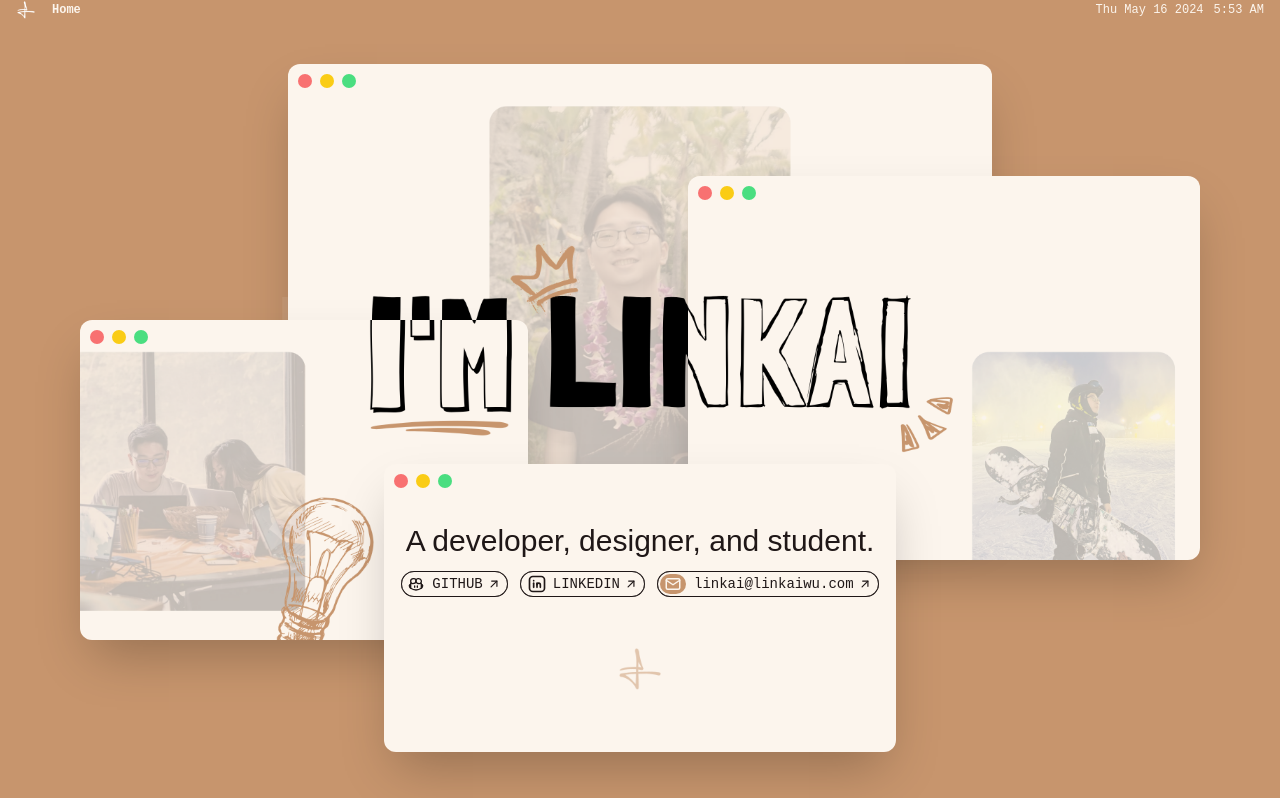
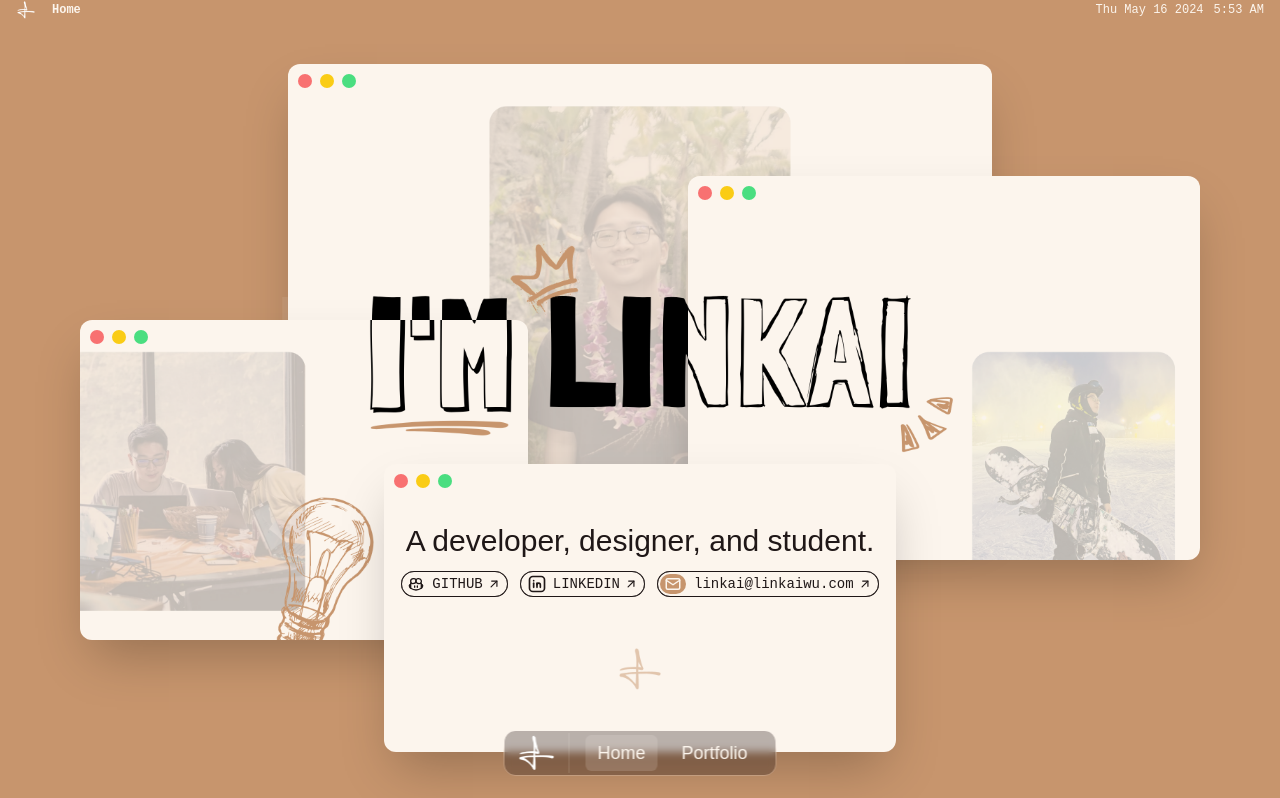
Before and after one commit to linkai101/site, a Next.js app: page / in a window 1280 px wide. Shown: the top 798 px of the page. Built offline with nearby package versions, Linux system fonts and the light colour scheme; a web font is replaced by a local one.

Commit message:
Add navbar

```diff
--- a/app/(dark)/layout.tsx
+++ b/app/(dark)/layout.tsx
@@ -1,4 +1,5 @@
 import '../globals.css';
+import Navbar from '@/components/navbar';
 
 export default function DarkLayout({
   children,
@@ -10,7 +11,10 @@ export default function DarkLayout({
       <head>
         <meta name="viewport" content="width=device-width, initial-scale=1.0"/>
       </head>
-      <body className="bg-dark text-light">{children}</body>
+      <body className="bg-dark text-light">
+        {children}
+        <Navbar/>
+      </body>
     </html>
   )
 }
--- a/app/(light)/layout.tsx
+++ b/app/(light)/layout.tsx
@@ -1,4 +1,5 @@
 import '../globals.css';
+import Navbar from '@/components/navbar';
 
 export default function LightLayout({
   children,
@@ -10,7 +11,10 @@ export default function LightLayout({
       <head>
         <meta name="viewport" content="width=device-width, initial-scale=1.0"/>
       </head>
-      <body className="bg-light text-dark">{children}</body>
+      <body className="bg-light text-dark">
+        {children}
+        <Navbar/>
+      </body>
     </html>
   )
 }
--- /dev/null
+++ b/components/navbar.tsx
@@ -0,0 +1,81 @@
+"use client";
+import Link from "next/link";
+import Image from "next/image";
+import { usePathname } from 'next/navigation';
+import { motion } from 'framer-motion';
+import { cn } from '@/utils/cn';
+
+export default function Navbar({ className, ...rest }: { className?: string; [key: string]: any }) {
+  const pathname = usePathname();
+
+  return (
+    <motion.div
+      className={cn("fixed bottom-6 left-1/2 py-0.5 flex text-light backdrop-blur-sm rounded-xl border border-light/20 overflow-hidden z-20", className)}
+      style={{ boxShadow: "inset 0 0 0 3000px rgba(31, 17, 17, 0.3)" }}
+      initial={{
+        opacity: 0,
+        x: "-50%",
+        y: 100,
+      }}
+      animate={{
+        opacity: 1,
+        x: "-50%",
+        y: 0,
+        transition: {
+          type: "spring",
+          duration: 1,
+          delay: 0.4,
+        }
+      }}
+      {...rest}
+    >
+      <div className="px-3 border-r border-light/15">
+        <div className="h-10 w-10 relative">
+          <Image
+            src="/assets/logo_white.png"
+            alt="Linkai's logo"
+            fill
+          />
+        </div>
+      </div>
+
+      <div className="px-4 py-0.5 flex gap-3">
+        <motion.div
+          className="h-full px-3 flex items-center text-lg font-heading rounded-md hover:bg-light/15 transition-colors duration-300 ease-in-out"
+          initial="initial"
+          animate={pathname === "/" ? "active" : "initial"}
+          whileHover={pathname === "/" ? "active" : "hover"}
+          variants={{
+            initial: { backgroundColor: "" },
+            active: { backgroundColor: "rgb(252 245 237 / 0.15)" },
+            hover: { backgroundColor: "rgb(252 245 237 / 0.1)" },
+          }}
+        >
+          <Link
+            href="/"
+          >
+            Home
+          </Link>
+        </motion.div>
+
+        <motion.div
+          className="h-full px-3 flex items-center text-lg font-heading rounded-md hover:bg-light/15 transition-colors duration-300 ease-in-out"
+          initial="initial"
+          animate={pathname === "/portfolio" ? "active" : "initial"}
+          whileHover={pathname === "/portfolio" ? "active" : "hover"}
+          variants={{
+            initial: { backgroundColor: "" },
+            active: { backgroundColor: "rgb(252 245 237 / 0.2)" },
+            hover: { backgroundColor: "rgb(252 245 237 / 0.1)" },
+          }}
+        >
+          <Link
+            href="/portfolio"
+          >
+            Portfolio
+          </Link>
+        </motion.div>
+      </div>
+    </motion.div>
+  );
+}
```
